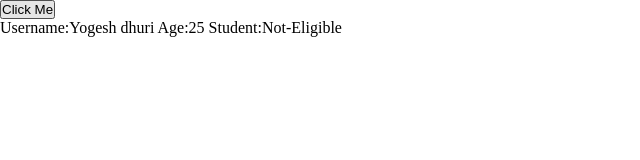
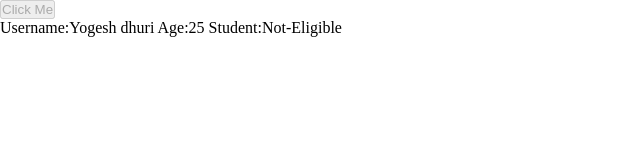
Before and after one commit to ysdhuri312/playground-react, a React (Vite) app in the folder react_with_typescript/: page / in a window 1280 px wide. Shown: the top 160 px of the page, without its empty margins (0-640 px from the left). Built offline with nearby package versions, Linux system fonts and the light colour scheme.

Commit message:
Minor changes for testing

```diff
--- a/react_with_typescript/src/App.tsx
+++ b/react_with_typescript/src/App.tsx
@@ -9,7 +9,7 @@ const App = () => {
   };
   return (
     <div>
-      <Button lable='Click Me' onClick={onClick} disabled={false} />
+      <Button lable='Click Me' onClick={onClick} disabled={true} />
       <User name='Yogesh dhuri' age={25} isStudent={false} />
     </div>
   );
```
